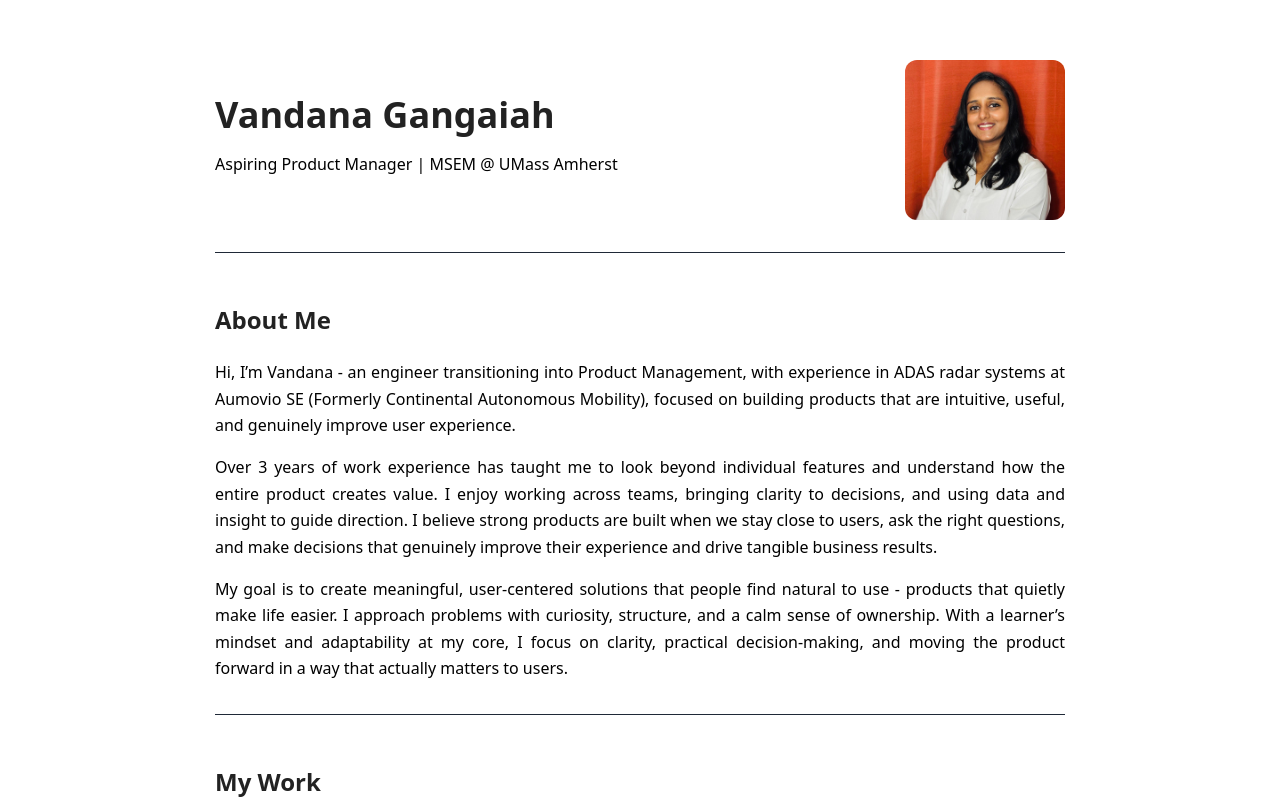
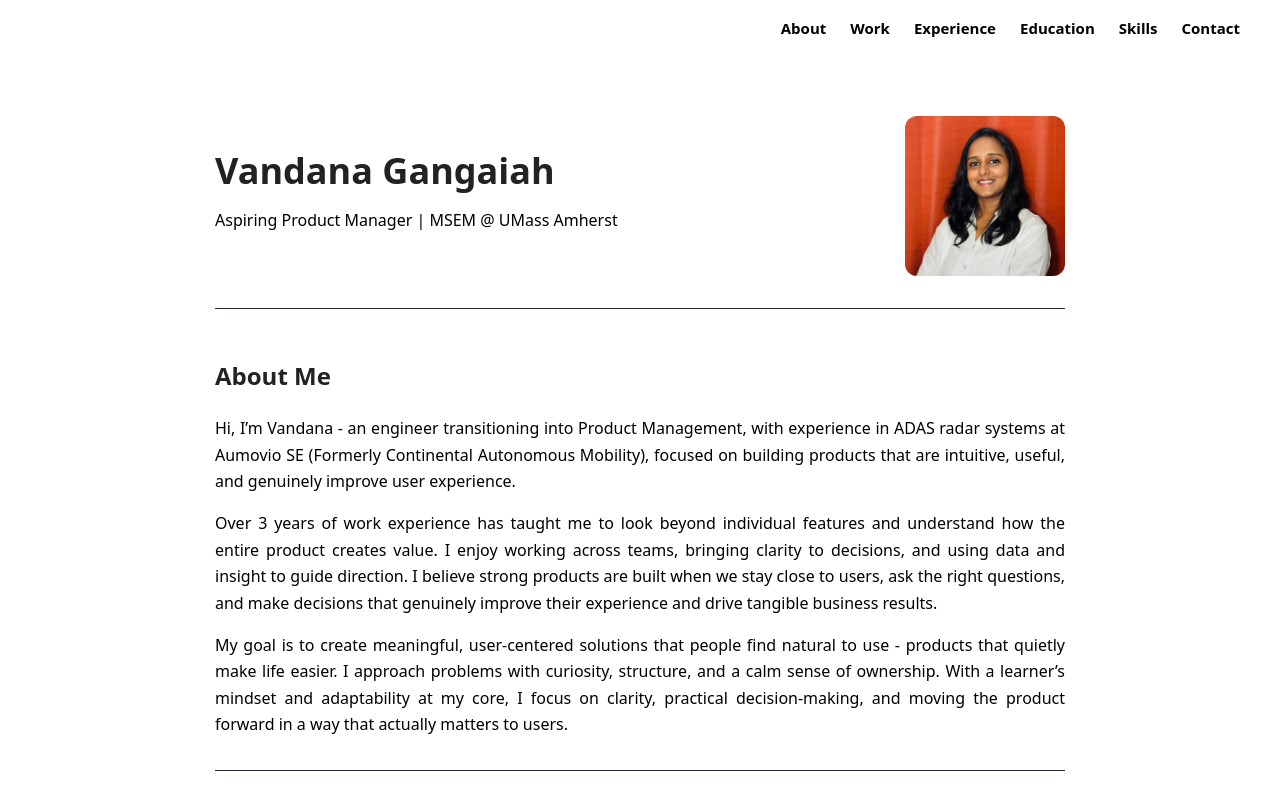
Before and after one commit to Vandanag30/Vandana-Portfolio, a plain HTML site: page index.html in a window 1280 px wide. Shown: the top 804 px of the page. Drawn offline with Linux system fonts and the light colour scheme.

Commit message:
Updated Navigation index.html

```diff
--- a/index.html
+++ b/index.html
@@ -362,6 +362,15 @@ a { color: #3b5cff; text-decoration: none; } /* Slightly richer blue */
 
 
 <body>
+<div style="display:flex; justify-content:flex-end; padding:16px 40px; gap:24px; font-weight:600; font-size:15px;">
+  <a href="#about" style="color:#000; text-decoration:none;">About</a>
+  <a href="#work" style="color:#000; text-decoration:none;">Work</a>
+  <a href="#experience" style="color:#000; text-decoration:none;">Experience</a>
+  <a href="#education" style="color:#000; text-decoration:none;">Education</a>
+  <a href="#skills" style="color:#000; text-decoration:none;">Skills</a>
+  <a href="#contact" style="color:#000; text-decoration:none;">Contact</a>
+</div>
+
 <div class="wrap">
 
   <!-- Header Section -->
@@ -377,7 +386,8 @@ a { color: #3b5cff; text-decoration: none; } /* Slightly richer blue */
   <hr>
 
   <!-- About Section -->
-  <h2>About Me</h2>
+  <h2 id="about">About Me</h2>
+
 
   <p class="about">Hi, I’m Vandana - an engineer transitioning into Product Management, with experience in ADAS radar systems at Aumovio SE (Formerly Continental Autonomous Mobility), focused on building products that are intuitive, useful, and genuinely improve user experience.</p>
 
@@ -386,7 +396,8 @@ a { color: #3b5cff; text-decoration: none; } /* Slightly richer blue */
   <p class="about">My goal is to create meaningful, user-centered solutions that people find natural to use - products that quietly make life easier. I approach problems with curiosity, structure, and a calm sense of ownership. With a learner’s mindset and adaptability at my core, I focus on clarity, practical decision-making, and moving the product forward in a way that actually matters to users.</p>
 
 <hr>
-<h2>My Work</h2>
+<h2 id="work">My Work</h2>
+
 <div class="work-grid">
 
   <!-- Udemy -->
@@ -497,7 +508,8 @@ a { color: #3b5cff; text-decoration: none; } /* Slightly richer blue */
 
 
 <hr>
-<h2>Experience</h2>
+<h2 id="experience">Experience</h2>
+
 
 <div class="experience-card">
 
@@ -511,7 +523,7 @@ a { color: #3b5cff; text-decoration: none; } /* Slightly richer blue */
 
 
   <ul class="exp-bullets">
-    <li>Automated radar validation workflows using Python and HTML, reducing testing time from 1 week to 2 days, increasing test coverage, and eliminating manual inconsistency - accelerating feature deployment cycles.li>
+    <li>Automated radar validation workflows using Python and HTML, reducing testing time from 1 week to 2 days, increasing test coverage, and eliminating manual inconsistency - accelerating feature deployment cycles.</li>
     <li>Analyzed KPI-driven performance trends to locate high-impact failure regions, refining validation criteria and improving detection accuracy while reducing false positives by 25%, directly improving feature reliability.</li>
     <li>Identified instability patterns in radar perception across software versions, translated performance findings into prioritized improvements, and partnered with product and engineering teams to drive validation enhancements - strengthening model reliability and increasing OEM confidence in release readiness.</li>
     <li>Centralized KPI documentation and performance dashboards in Confluence to track accuracy across software builds, improving visibility for cross-functional teams and reducing follow-up requests from leadership by 30%.</li>
@@ -521,7 +533,8 @@ a { color: #3b5cff; text-decoration: none; } /* Slightly richer blue */
 </div>
 
 <hr>
-<h2>Education</h2>
+<h2 id="education">Education</h2>
+
 
 <div class="education-card">
 
@@ -548,7 +561,8 @@ a { color: #3b5cff; text-decoration: none; } /* Slightly richer blue */
 </div>
 
 <hr>
-<h2>Skills</h2>
+<h2 id="skills">Skills</h2>
+
 
 <div class="skills-wrap">
   <!-- hidden radios drive the CSS-only tabs -->
@@ -613,7 +627,8 @@ a { color: #3b5cff; text-decoration: none; } /* Slightly richer blue */
 
 </div>
 <hr>
-<h2>Contact</h2>
+<h2 id="contact">Contact</h2>
+
 
 <div class="contact-card">
   <p class="contact-line">
```
